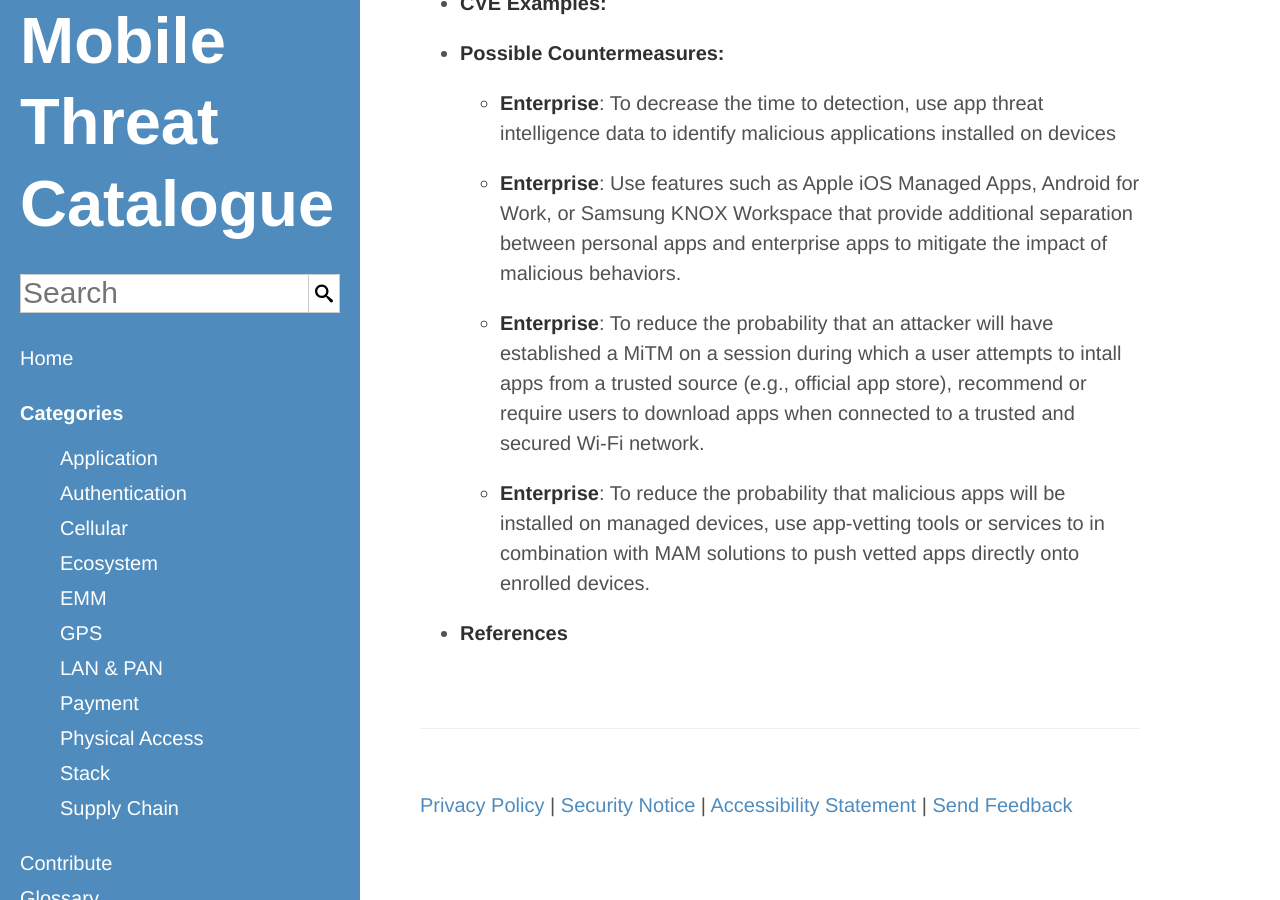
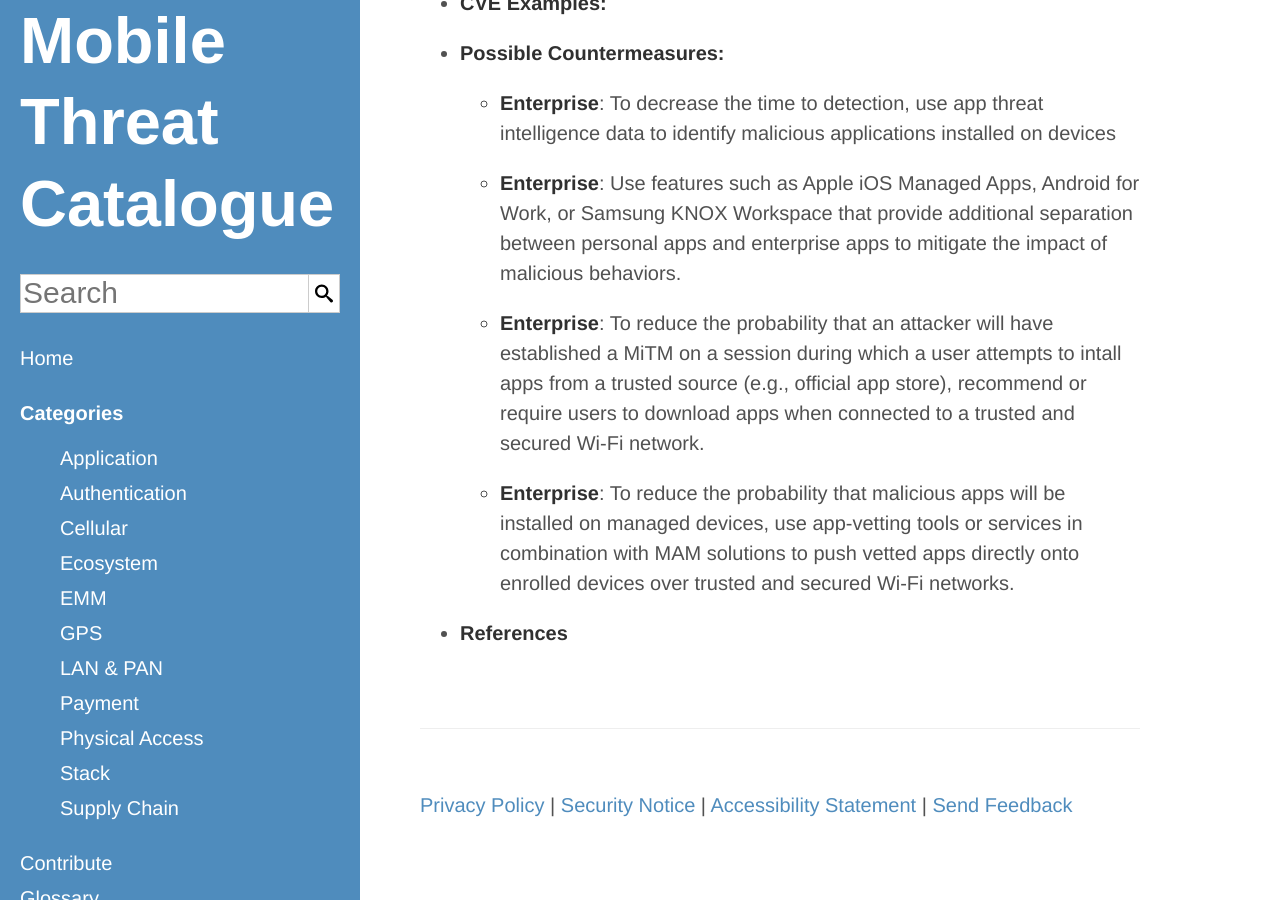
Before and after one commit to usnistgov/mobile-threat-catalogue, a Jekyll site: the page built from _ecosystem-threats/ECO-12.md, in a window 1280 px wide and 900 px high, scrolled down 509 px. Built offline with Jekyll 4.4.1, drawn with Linux system fonts in a browser that asks for light colours.

Commit message:
#13: countermeasures and actors

```diff
--- a/_ecosystem-threats/ECO-12.md
+++ b/_ecosystem-threats/ECO-12.md
@@ -13,6 +13,6 @@
             - Enterprise
         "To reduce the probability that an attacker will have established a MiTM on a session during which a user attempts to intall apps from a trusted source (e.g., official app store), recommend or require users to download apps when connected to a trusted and secured Wi-Fi network.":
             - Enterprise
-        "To reduce the probability that malicious apps will be installed on managed devices, use app-vetting tools or services to in combination with MAM solutions to push vetted apps directly onto enrolled devices.":
+        "To reduce the probability that malicious apps will be installed on managed devices, use app-vetting tools or services in combination with MAM solutions to push vetted apps directly onto enrolled devices over trusted and secured Wi-Fi networks.":
             - Enterprise
 ---
```
